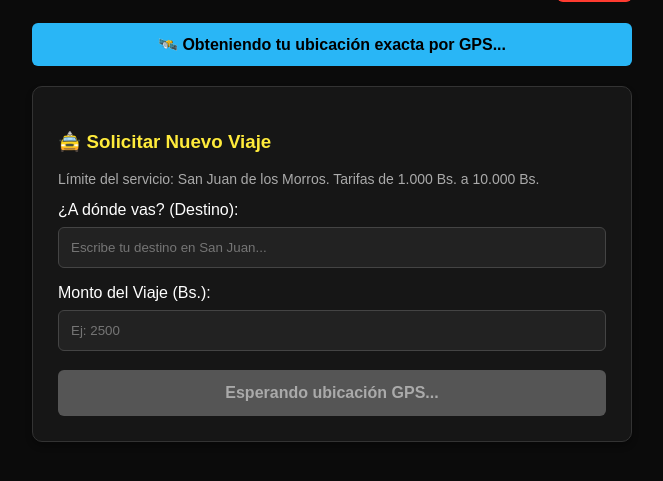
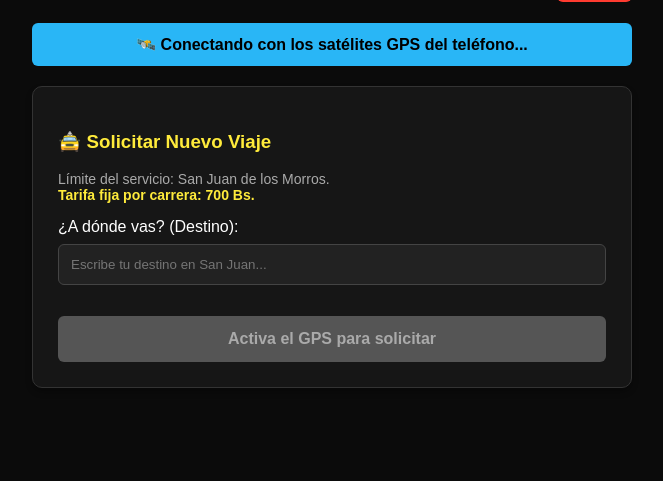
Before and after one commit to martillosiruedasprint-cell/martillos_web, a Flask app: template templates/pasajero.html in a window 1280 px wide. Shown: the part 90-571 px from the top of the page, without its empty margins (308-971 px from the left). Run offline with Flask 3, Linux system fonts and the light colour scheme; the template is opened without the code that fills it, so the values that code supplies are empty.

Commit message:
pasajero.html

```diff
--- a/templates/pasajero.html
+++ b/templates/pasajero.html
@@ -50,18 +50,22 @@
         <h1>Hola, {{ nombre }}</h1>
 
         <div id="status-container">
-            <!-- Mensaje de carga del GPS -->
-            <div id="gps-status" class="status info">🛰️ Obteniendo tu ubicación exacta por GPS...</div>
+            <!-- Bloque de control de GPS -->
+            <div id="gps-status" class="status info">🔒 Se requiere permiso para acceder a tu ubicación. Esperando autorización...</div>
         </div>
 
         <!-- SOLICITAR VIAJE -->
         <div class="card">
             <h3>🚖 Solicitar Nuevo Viaje</h3>
-            <p style="color: #aaa; font-size: 14px; margin-top: 0;">Límite del servicio: San Juan de los Morros. Tarifas de 1.000 Bs. a 10.000 Bs.</p>
+            <p style="color: #aaa; font-size: 14px; margin-top: 0; margin-bottom: 15px;">
+                Límite del servicio: San Juan de los Morros.<br>
+                <strong style="color: #ffeb3b;">Tarifa fija por carrera: 700 Bs.</strong>
+            </p>
 
             <form action="/solicitar_viaje" method="POST" autocomplete="off" id="form-viaje">
-                <!-- Campo de origen OCULTO, se llena automáticamente por GPS -->
+                <!-- Envíos automáticos ocultos al backend -->
                 <input type="hidden" id="origen" name="origen" value="Ubicación GPS no detectada">
+                <input type="hidden" name="monto" value="700">
 
                 <div style="position: relative; margin-bottom: 12px;">
                     ¿A dónde vas? (Destino):
@@ -69,11 +73,8 @@
                     <div id="destino-suggestions" class="autocomplete-suggestions"></div>
                 </div>
 
-                Monto del Viaje (Bs.):
-                <input type="number" name="monto" min="1000" max="10000" required class="input-field" placeholder="Ej: 2500">
-
-                <!-- Deshabilitamos el botón hasta que tengamos la ubicación del GPS -->
-                <button type="submit" id="btn-pedir" class="btn" disabled>Esperando ubicación GPS...</button>
+                <!-- Deshabilitado por defecto hasta conceder permisos -->
+                <button type="submit" id="btn-pedir" class="btn" disabled>Activa el GPS para solicitar</button>
             </form>
         </div>
     </div>
@@ -84,29 +85,30 @@
         const btnPedir = document.getElementById('btn-pedir');
         const inputOrigenOculto = document.getElementById('origen');
 
-        // --- SISTEMA GPS DEL DISPOSITIVO ---
+        // --- SISTEMA SOLICITUD DE PERMISOS GPS ---
+        function solicitarUbicacion() {
             if (navigator.geolocation) {
+                gpsStatusDiv.innerHTML = "🛰️ Conectando con los satélites GPS del teléfono...";
+
                 navigator.geolocation.getCurrentPosition(
                     (position) => {
                         const lat = position.coords.latitude;
                         const lon = position.coords.longitude;
 
-                    // Consultamos el servidor gratuito de OpenStreetMap para traducir las coordenadas a una dirección real
+                        // Traducción de coordenadas a dirección legible
                         const reverseUrl = `https://nominatim.openstreetmap.org/reverse?format=json&lat=${lat}&lon=${lon}&zoom=18&addressdetails=1`;
 
                         fetch(reverseUrl, { headers: { 'Accept-Language': 'es' } })
                             .then(response => response.json())
                             .then(data => {
                                 if (data && data.display_name) {
-                                // Limpiamos el texto largo para que sea legible por el chofer
                                     let direccionSencilla = data.display_name.split(',').slice(0, 3).join(',');
                                     inputOrigenOculto.value = `📍 Ubicación actual (${direccionSencilla})`;
 
-                                // Actualizamos los elementos visuales
                                     gpsStatusDiv.className = "status success";
-                                gpsStatusDiv.innerHTML = `✅ Ubicación detectada: <i>${direccionSencilla}</i>`;
+                                    gpsStatusDiv.innerHTML = `✅ Ubicación autorizada: <i>${direccionSencilla}</i>`;
                                     btnPedir.disabled = false;
-                                btnPedir.textContent = "Pedir Moto Ahora";
+                                    btnPedir.textContent = "Pedir Moto Ahora (700 Bs.)";
                                 } else {
                                     fallbackGps(lat, lon);
                                 }
@@ -118,23 +120,34 @@
                     (error) => {
                         console.error("Error de geolocalización: ", error);
                         gpsStatusDiv.className = "status error";
-                    gpsStatusDiv.innerHTML = "❌ No pudimos acceder a tu GPS. Por favor activa los permisos de ubicación en tu navegador para continuar.";
+
+                        // Manejo explícito de las respuestas del navegador
+                        if(error.code === error.PERMISSION_DENIED) {
+                            gpsStatusDiv.innerHTML = "❌ Permiso denegado. Debes permitir el acceso a la ubicación en los ajustes de tu navegador para poder pedir una moto.";
+                        } else {
+                            gpsStatusDiv.innerHTML = "❌ Error al obtener tu señal de GPS. Inténtalo de nuevo o muévete a un lugar abierto.";
+                        }
                     },
-                { enableHighAccuracy: true, timeout: 10000 }
+                    { enableHighAccuracy: true, timeout: 15000 }
                 );
             } else {
                 gpsStatusDiv.className = "status error";
-            gpsStatusDiv.innerHTML = "❌ Tu navegador no soporta la detección automática de ubicación.";
+                gpsStatusDiv.innerHTML = "❌ Tu dispositivo no es compatible con la geolocalización.";
+            }
         }
 
         function fallbackGps(lat, lon) {
-            // En caso de que el traductor de direcciones falle, enviamos las coordenadas directas al conductor
             inputOrigenOculto.value = `📍 Coordenadas GPS (${lat.toFixed(5)}, ${lon.toFixed(5)})`;
             gpsStatusDiv.className = "status success";
-            gpsStatusDiv.innerHTML = "✅ Ubicación fijada por coordenadas GPS.";
+            gpsStatusDiv.innerHTML = "✅ Ubicación fijada por coordenadas de satélite.";
             btnPedir.disabled = false;
-            btnPedir.textContent = "Pedir Moto Ahora";
+            btnPedir.textContent = "Pedir Moto Ahora (700 Bs.)";
         }
+
+        // Ejecutar la solicitud de permiso inmediatamente al cargar la página
+        window.onload = () => {
+            solicitarUbicacion();
+        };
 
         // --- AUTOCOMPLETADO DE DESTINO ---
         function configurarAutocompletarDestino() {
@@ -192,20 +205,15 @@
 
         configurarAutocompletarDestino();
 
-        // Alertas de estado
+        // Alertas del backend
         const params = new URLSearchParams(window.location.search);
         const status = params.get('status');
         const container = document.getElementById('status-container');
         if (status === 'success') {
             const successDiv = document.createElement('div');
             successDiv.className = 'status success';
-            successDiv.textContent = '¡Viaje solicitado con éxito! Esperando conductor...';
+            successDiv.textContent = '¡Viaje solicitado con éxito! Tu conductor va en camino por 700 Bs.';
             container.appendChild(successDiv);
-        } else if (status === 'limite_monto') {
-            const errDiv = document.createElement('div');
-            errDiv.className = 'status error';
-            errDiv.textContent = 'El monto debe estar entre 1.000 Bs. y 10.000 Bs.';
-            container.appendChild(errDiv);
         }
     </script>
 </body>
```
Lines whose indentation alone changed are shown as unchanged.
